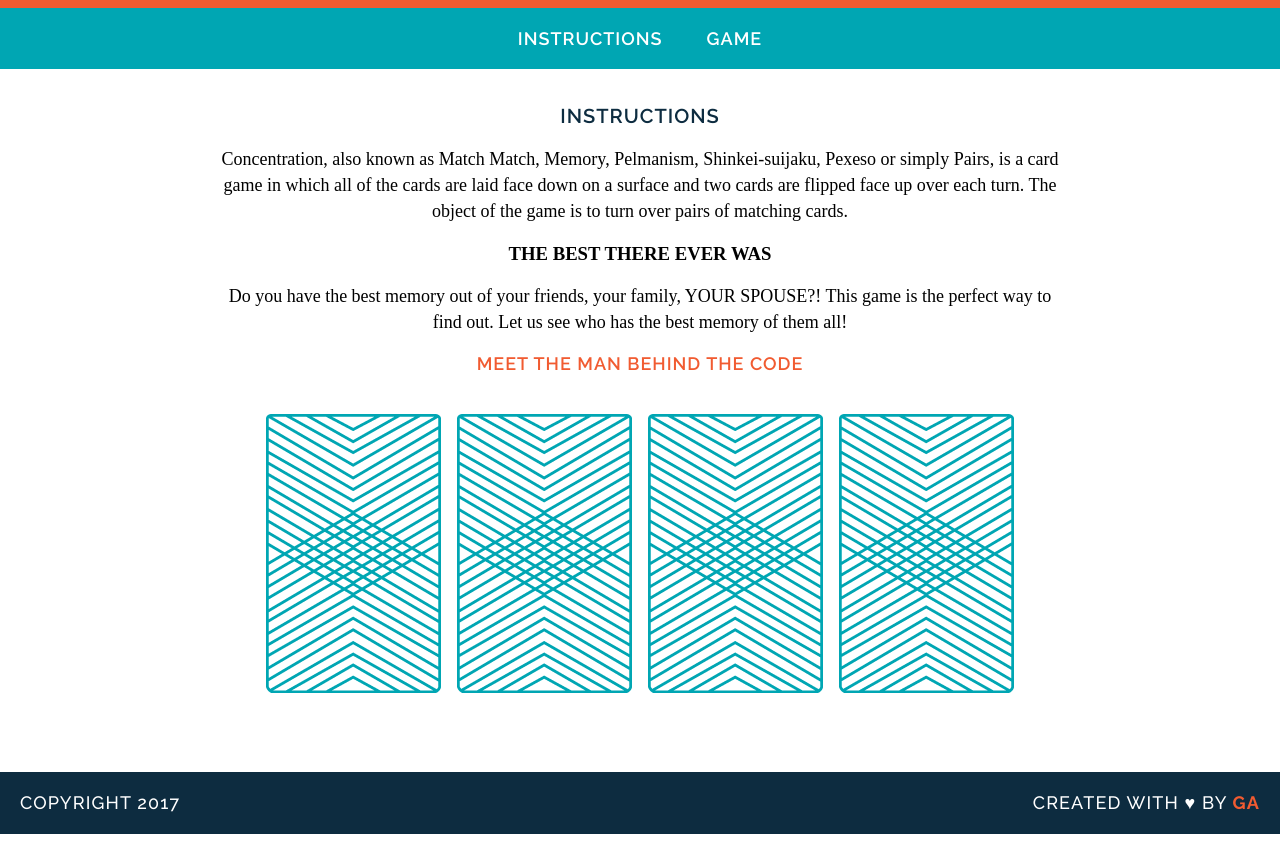
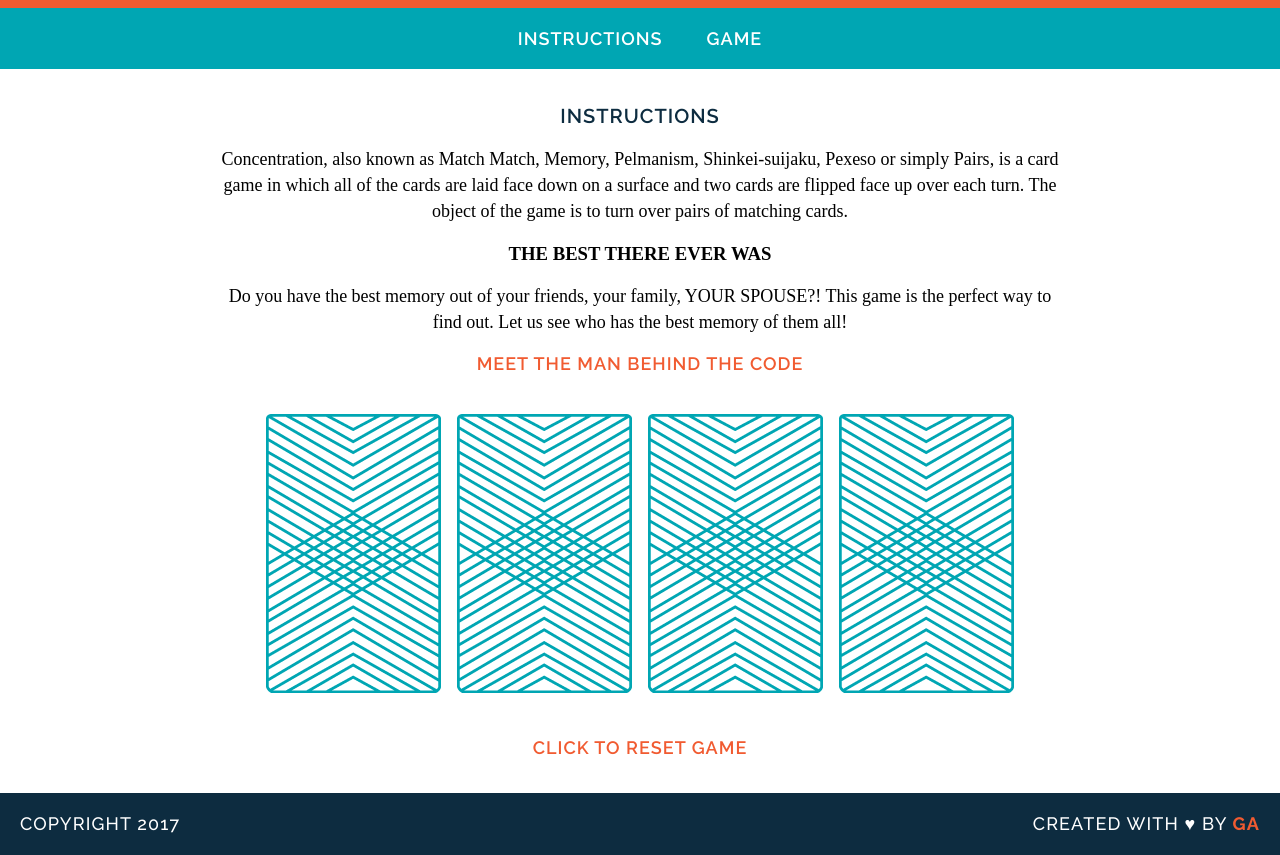
Before and after one commit to jablan08/wdi-fundamentals-memorygame, a plain HTML site: page memory_game/index.html in a window 1280 px wide. Shown: the part 105-960 px from the top of the page. Before the commit the page ends 939 px from the top, so only its background shows below. Drawn offline with Linux system fonts and the light colour scheme; a web font is replaced by a local one.

Commit message:
adding reset and random function, but commented out

```diff
--- a/memory_game/css/style.css
+++ b/memory_game/css/style.css
@@ -104,3 +104,17 @@ footer {
 a:hover {
 	border-color: #FFFFFF;
 }
+
+button {
+	background-color: rgba(255,255,255,.5);
+	color: #F15B31;
+	border: none;
+	font-family: "Raleway", sans-serif;
+	letter-spacing: 1px;
+	font-weight: 600;
+	font-size: 18px;
+	text-decoration: none;
+	text-transform: uppercase;
+	padding: 0 20px;
+
+}
--- a/memory_game/index.html
+++ b/memory_game/index.html
@@ -20,9 +20,10 @@
 			<h3> THE BEST THERE EVER WAS</h3>
 			<p>Do you have the best memory out of your friends, your family, YOUR SPOUSE?! This game is the perfect way to find out. Let us see who has the best memory of them all!</p>
 
-			<a class="IG"href="#"> Meet the man behind the code</a>
+			<a class="IG"href="https://www.instagram.com/juzhy/?hl=en"> Meet the man behind the code</a>
 
 			<div id="game-board" class="board clearfix"></div>
+			<button onclick="myFunction()">Click to Reset Game</button>
 		</main>
 		<footer class="clearfix">
 			<p class="copyright">
--- a/memory_game/js/main.js
+++ b/memory_game/js/main.js
@@ -19,7 +19,9 @@ var cards = [
 		suit: "diamonds",
 		cardImage: "images/king-of-diamonds.png"
 	},
-];
+]; /*.sort(function() {
+  return .5 - Math.random();
+}); used to randomize cards*/
 
 var cardsInPlay = [];
 
@@ -42,6 +44,10 @@ var flipCard = function () {
 	};
 };
 
+var myFunction = function() {
+  location.reload();
+}
+
 var createBoard = function () {
 	for (var i = 0; i < cards.length; i++) {
 		var cardElement = document.createElement('img');
@@ -53,4 +59,5 @@ var createBoard = function () {
 	}
 };
 
+
 createBoard();
```
